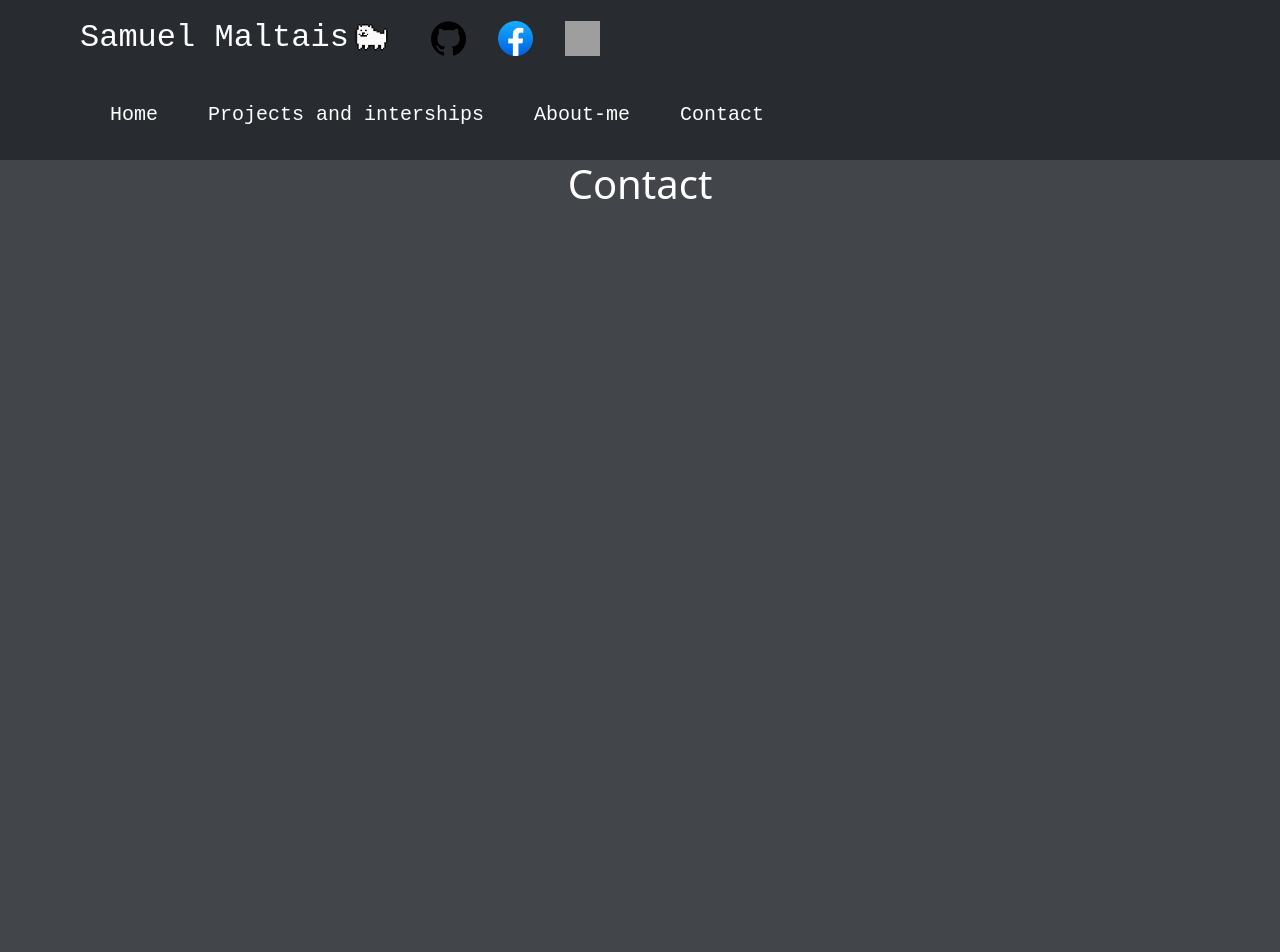
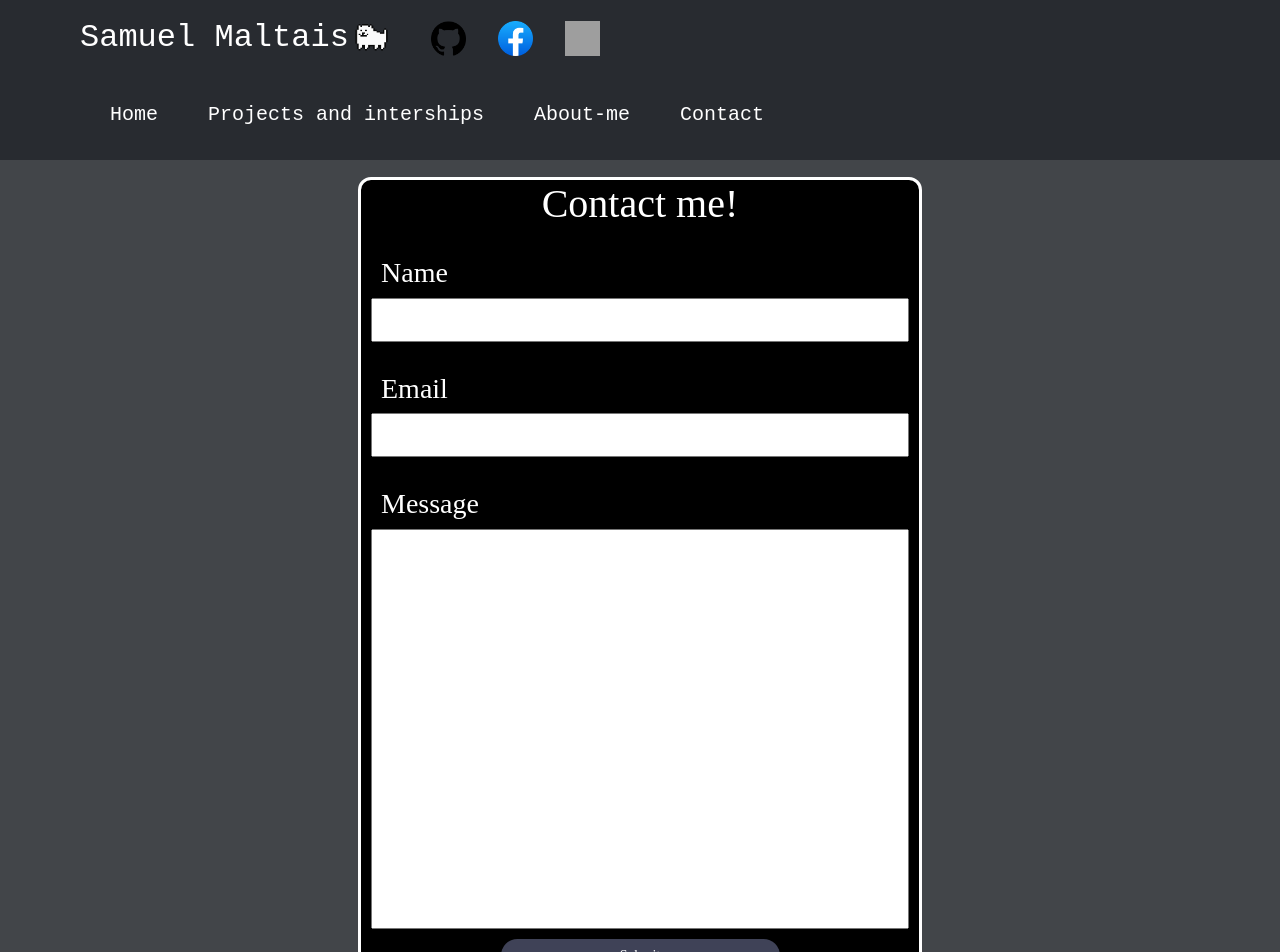
Before and after one commit to SamuelMaltais/PortfolioWebsite, a React (Create React App) app: page /contact in a window 1280 px wide. Shown: the top 952 px of the page. Before the commit the page ends 800 px from the top, so only its background shows below. Built offline with nearby package versions, Linux system fonts and the light colour scheme; grey boxes are pictures that could not be loaded.

Commit message:
Contact page UI

```diff
--- a/public/index.html
+++ b/public/index.html
@@ -9,6 +9,7 @@
       name="My portfolio website"
       content="Web site created using react"
     />
+    <link href='http://fonts.googleapis.com/css?family=Lato:400,700' rel='stylesheet' type='text/css'>
     <link rel="apple-touch-icon" href="./dog.jpg" />
     <link rel="manifest" href="%PUBLIC_URL%/manifest.json" />
     <title>React App</title>
--- a/src/App.css
+++ b/src/App.css
@@ -1,5 +1,5 @@
 body{
-  background-color: #424549;
+  background-color: 	rgb(66,69,73);
   color: white;
 }
 .nice-button{
--- a/src/pages/AboutMe.js
+++ b/src/pages/AboutMe.js
@@ -1,7 +1,6 @@
 import React, { Component } from "react";
 
 class AboutMe extends Component {
-  state = {};
   render() {
     return <h1>Hello</h1>;
   }
--- a/src/pages/Contact.css
+++ b/src/pages/Contact.css
@@ -1,3 +1,41 @@
 .contact-container{
+    font-family: 'Times New Roman', Times, serif;
     text-align: center;
+    justify-content: center;
 }
+.contact-form{
+    margin-top: 20px;
+    margin-left: 25%;
+    width: 50%;
+    min-width: fit-content;
+    background-color: black;
+    outline-style: solid;
+    border-radius: 10px;
+    display: flex;
+    flex-direction: column;
+}
+.contact-form input{
+    width: auto;
+    margin-left: 10px;
+    margin-right: 10px;
+    text-align: left;
+    vertical-align: top;
+    margin-bottom: 10px;
+    padding: 8px 20px;
+}
+.message-input{
+    height: 400px;
+    resize: vertical;
+    box-sizing: border-box;
+}
+.contact-form h3{
+    width: fit-content;
+    margin-top: 20px;
+    padding-left: 20px;
+    text-align: left;
+}
+.contact-form button{
+    width: 50%;
+    margin-left: 25%;
+    margin-right: 25%;
+}
--- a/src/pages/Contact.js
+++ b/src/pages/Contact.js
@@ -5,7 +5,16 @@ class Contact extends Component {
   render() {
     return (
       <div className="contact-container">
-        <h1>Contact</h1>
+        <div className="contact-form">
+          <h1>Contact me!</h1>
+          <h3>Name</h3>
+          <input />
+          <h3>Email</h3>
+          <input />
+          <h3>Message</h3>
+          <input className="message-input" />
+          <button className="nice-button">Submit</button>
+        </div>
       </div>
     );
   }
--- a/src/pages/Home.js
+++ b/src/pages/Home.js
@@ -1,8 +1,7 @@
 import { Component } from "react";
 import "./Home.css";
-import SkillGraph from "./components/SkillGraph"
+import SkillGraph from "./components/SkillGraph";
 class Home extends Component {
-  state = {};
   render() {
     return (
       <div>
--- a/src/pages/Projects.css
+++ b/src/pages/Projects.css
@@ -34,7 +34,8 @@
     text-align: center;
     border-radius: 30px;
     box-shadow: 5px 5px;
-    margin-left: 30px;
+    margin-left: 15px;
+    margin-right: 15px;
     transition: height 0.5s ease-out;
     overflow: hidden;
     /*transition: box-shadow 0.3s ease-out 100ms;*/
@@ -67,9 +68,11 @@
 }
 .project-card img{
     margin-bottom: 30px;
+    border-radius: 20px;
+    border-style: solid;
+    border-color: black;
 }
 
 .project-card:hover{
     height: 750px;
-    box-shadow: 10px 10px;
 }
--- a/src/pages/components/Hackathons.jsx
+++ b/src/pages/components/Hackathons.jsx
@@ -11,7 +11,7 @@ const Hackathons = () =>{
           <h1 className= "hackathon">Hackathon projects</h1>
           <img src={Coding} height={100} width={100} alt="" />
         </div>
-        <p>The projects here are the beginning of my coding journey and are here just to show you I've always been dedicated to become a good developper</p>
+        <p>The projects here are the beginning of my coding journey and are here just to show you the growth I've experienced as a developper</p>
         <div className="intership-projects">
         <div className="project-card">
         <h2>Foodbank database with Google cloud services</h2>
@@ -56,15 +56,12 @@ const Hackathons = () =>{
             <img src={Mask} height={280} width={350} alt="" />
             <h3>Skills used</h3>
             <ul>
-              <li>Google cloud API</li>
-              <li>Python & Flask</li>
-              <li>SQL alchemy</li>
-              <li>JSON</li>
+              <li>Unity</li>
+              <li>C#</li>
             </ul>
             <h3>Role description</h3>
             <p>
-                This was the very beginning of my coding journey. We managed with our minimal knowledge to have a basic webserver that would get adresses from a spreedsheet,
-                then find its coordinates on map and put it on the index.php page.
+                I coded a basic particle creator with velocity that followed the standard deviation of what we had read. I also made a basic UI to change masks.
             </p>
             <div className="button-container">
                 <a href="https://mcgill-phys-hack-2020.devpost.com/project-gallery" target="_blank"><button className="nice-button">View code</button></a>
```
